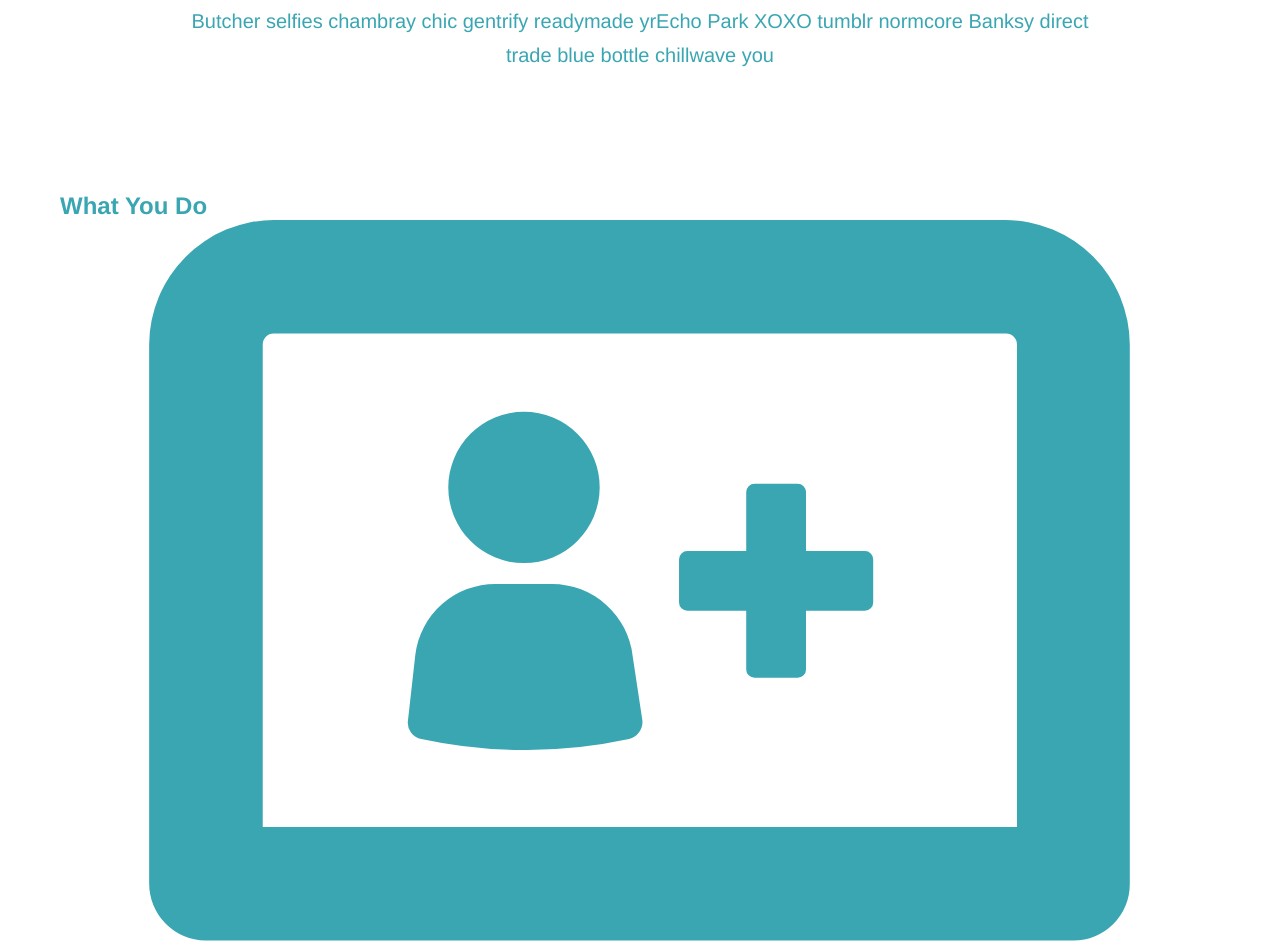
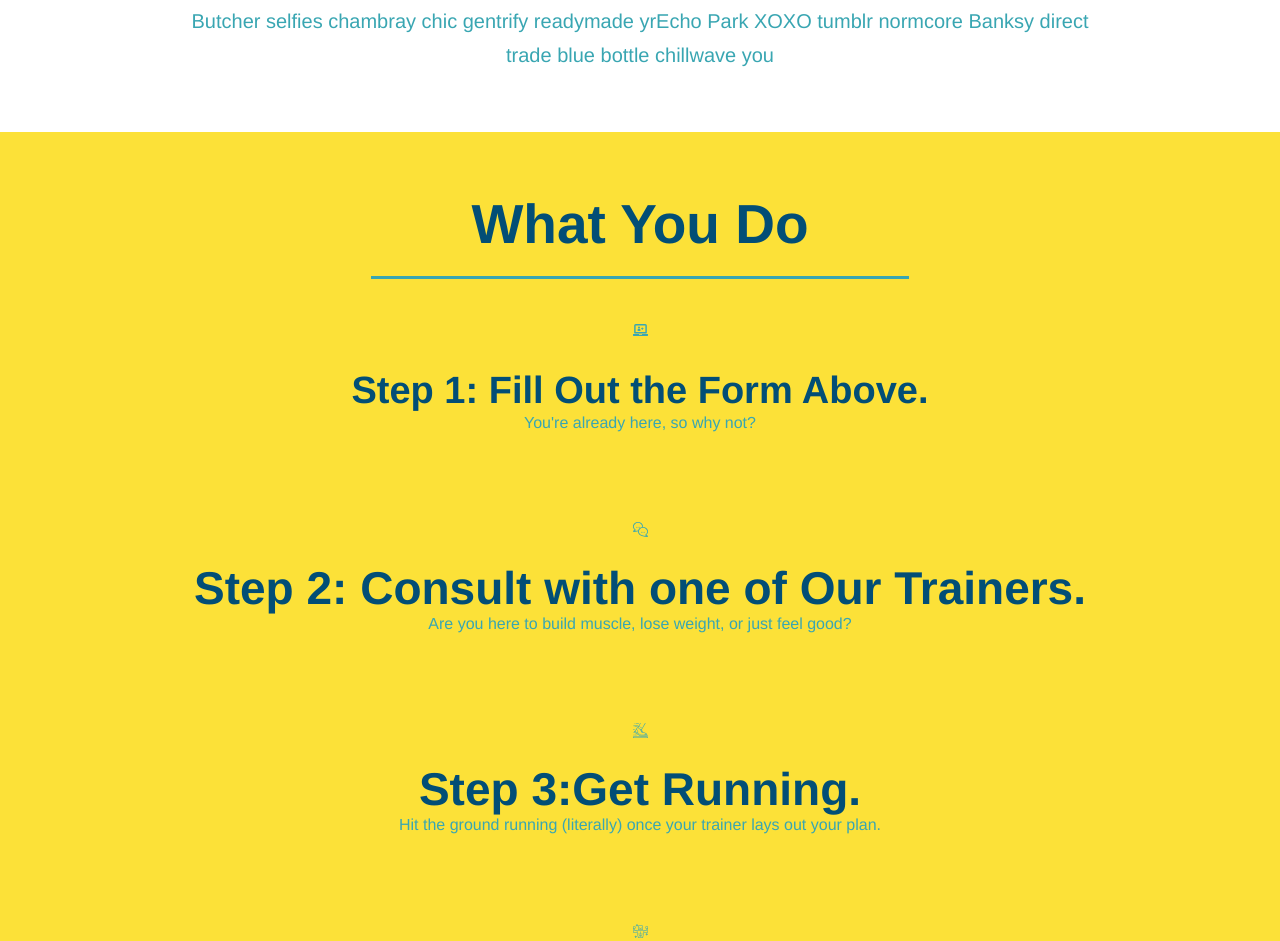
Before and after one commit to bridgetvon/run-buddy, a plain HTML site: page index.html in a window 1280 px wide. Shown: the part 980-1921 px from the top of the page. Drawn offline with Linux system fonts and the light colour scheme.

Commit message:
style what you do

```diff
--- a/assets/css/style.css
+++ b/assets/css/style.css
@@ -115,15 +115,6 @@ section {
     text-align:center;
 }
 
-.intro h2 {
-    font-size: 55px;
-    color:#024e76;
-    margin-bottom: 35px;
-    padding: 0 100px 20px 100px;
-    border-bottom: 3px solid;
-    border-color: #fce138;
-    display: inline-block;
-}
 
 .intro p {
     line-height:1.7;
@@ -132,3 +123,49 @@ section {
     font-size: 20px;
     margin: 0 auto;
 }
+
+.steps {
+    text-align: center;
+    background: #fce138;
+}
+
+.section-title{
+    font-size:55px;
+    color: #024e76;
+    margin-bottom: 35px;
+    padding: 0 100px 20px 100px;
+    display: inline-block;
+border-bottom: 3px solid;
+}
+
+.primary-border {
+    border-color:#fce138;
+}
+
+.secondary-border {
+    border-color: #39a6b2;
+}
+
+.steps div {
+    margin-bottom: 80px;
+}
+
+.steps img{
+    width:15px;
+    margin: 10px 0;
+}
+
+.steps h3 {
+    color: #024e76;
+    font-size: 46px;
+    margin-top: 10px;
+}
+
+.steps p {
+    color:#39a6b2;
+    font: 23px;
+}
+
+.steps span {
+    font-size: 38px;
+}
--- a/index.html
+++ b/index.html
@@ -70,17 +70,17 @@
         <!--"what we do" section -->
         <!--What we do-->
       <section id="what-we-do" class=intro>
-        <h2>What we do</h2>
+        <h2 class="section-title primary-border">What we do</h2>
         <p>
           Butcher selfies chambray chic gentrify readymade yrEcho Park XOXO tumblr normcore Banksy direct trade blue bottle chillwave you
         </p>
       </section>
      <!--What you do-->
-     <section id="what-you-do">
-       <h2>What You Do</h2>
+     <section id="what-you-do" class="steps">
+       <h2 class="section-title secondary-border">What You Do</h2>
        <div>
         <img src="./assets/images/01-04-svgs/step-1.svg" alt=""/>
-         <h3>Step 1: Fill Out the Form Above.</h3>
+         <h3><span>Step 1: Fill Out the Form Above.</span></h3>
          <p> You're already here, so why not?</p>
        </div>
 
```
